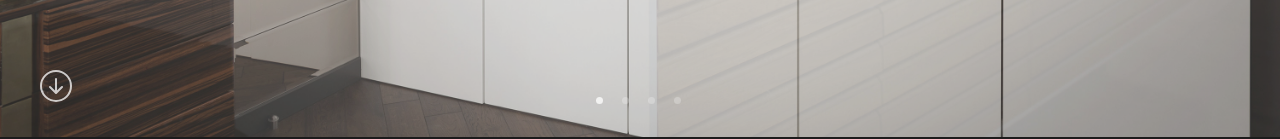
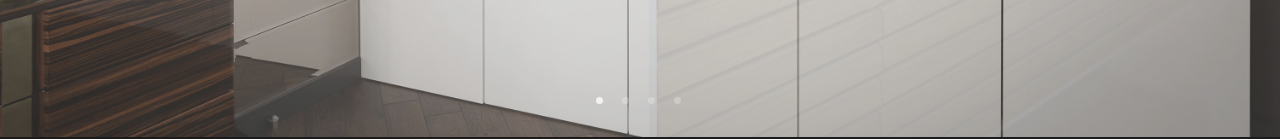
Before and after one commit to lukaszkus/fhp-mebel-website, a React (Create React App) app: page / in a window 1280 px wide. Shown: the part 663-802 px from the top of the page. Built offline with nearby package versions, Linux system fonts and the light colour scheme.

Commit message:
MobileMenu onclick added, Navbar arrow down remove

```diff
--- a/src/components/Mobilemenu/Mobilemenu.jsx
+++ b/src/components/Mobilemenu/Mobilemenu.jsx
@@ -3,18 +3,18 @@ import { motion } from "framer-motion";
 
 import "./MobileMenu.scss";
 
-function MobileMenu({ isOpen }) {
+function MobileMenu({ isOpen, toggle }) {
   const menuVisibility = isOpen
     ? { opacity: "100%", top: 0 }
     : { opacity: 0, right: "-100%" };
 
   return (
-    <div className="mobilemenu" style={menuVisibility}>
+    <div className="mobilemenu" style={menuVisibility} onClick={toggle}>
       <motion.ul
         whileInView={{ opacity: [0, 1] }}
         className="mobilemenu__links">
         {["Co robimy", "Realizacje", "O nas", "Kontakt"].map((item) => (
-          <li key={`link-${item}`}>
+          <li key={`link-${item}`} onClick={toggle}>
             <a href={`#${item}`} className="mobilemenu__link">
               {item}
             </a>
--- a/src/components/Navbar/Navbar.jsx
+++ b/src/components/Navbar/Navbar.jsx
@@ -49,7 +49,7 @@ function Navbar({ isOpen, toggle }) {
               toggle={toggle}
             />
           </motion.div>
-          <MobileMenu isOpen={isOpen} />
+          <MobileMenu isOpen={isOpen} toggle={toggle} />
           <motion.div
             animate={{ x: [500, 0], opacity: [0, 1] }}
             className="navbar__line"
--- a/src/components/Slider/Slider.jsx
+++ b/src/components/Slider/Slider.jsx
@@ -1,7 +1,7 @@
 import React from "react";
 import { motion } from "framer-motion";
 import { Fade } from "react-slideshow-image";
-import { BsArrowDownCircle, BsArrowRight } from "react-icons/bs";
+import { BsArrowRight } from "react-icons/bs";
 import "react-slideshow-image/dist/styles.css";
 
 import "./Slider.scss";
@@ -72,14 +72,6 @@ function Slider() {
                     <BsArrowRight size="1.1rem" />
                   </motion.span>
                 </motion.a>
-                <motion.button
-                  initial={{ y: 50, opacity: 0 }}
-                  animate={{ y: 0, opacity: 0.75 }}
-                  whileHover={{ y: 6, opacity: 1 }}
-                  transition={{ duration: 0.5 }}
-                  className="btn-down">
-                  <BsArrowDownCircle size="2rem" />
-                </motion.button>
               </div>
             </div>
           );
```
